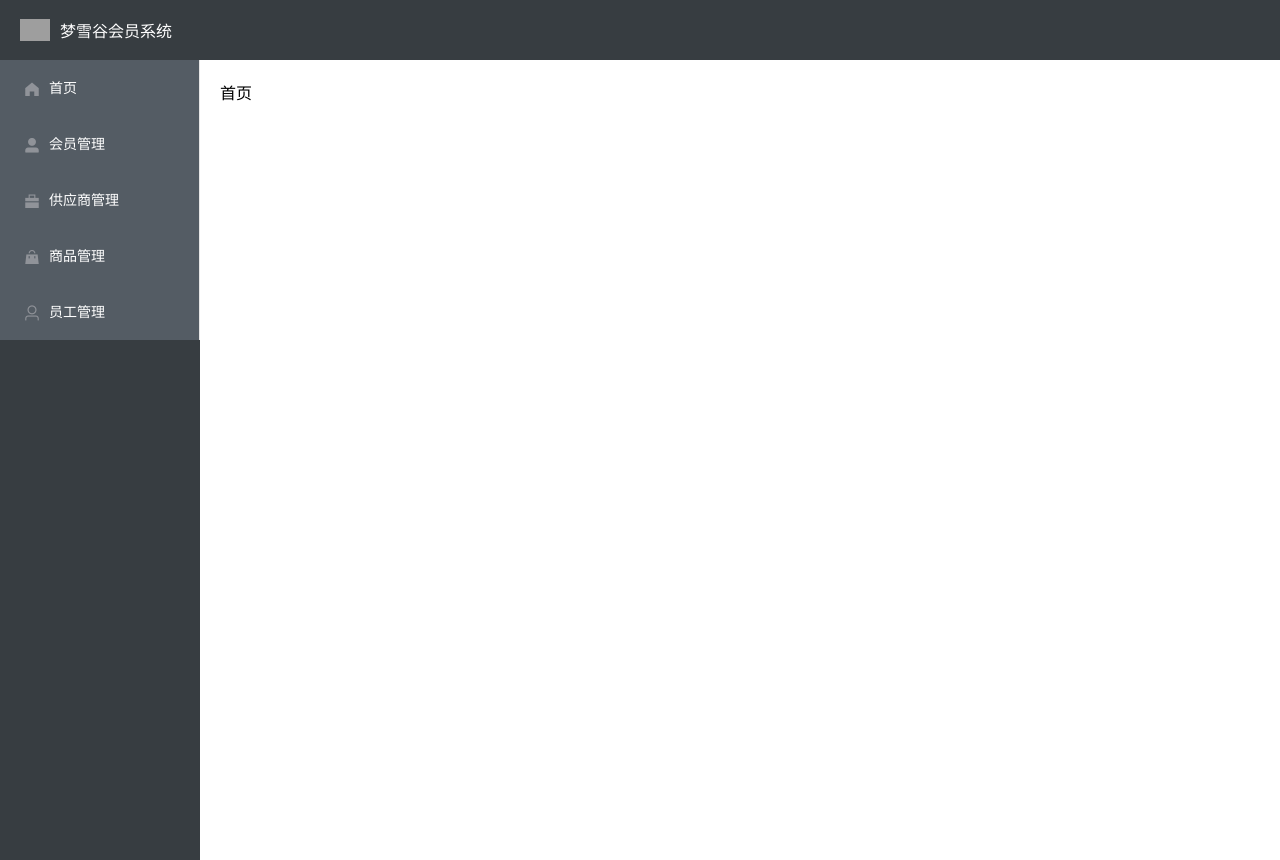
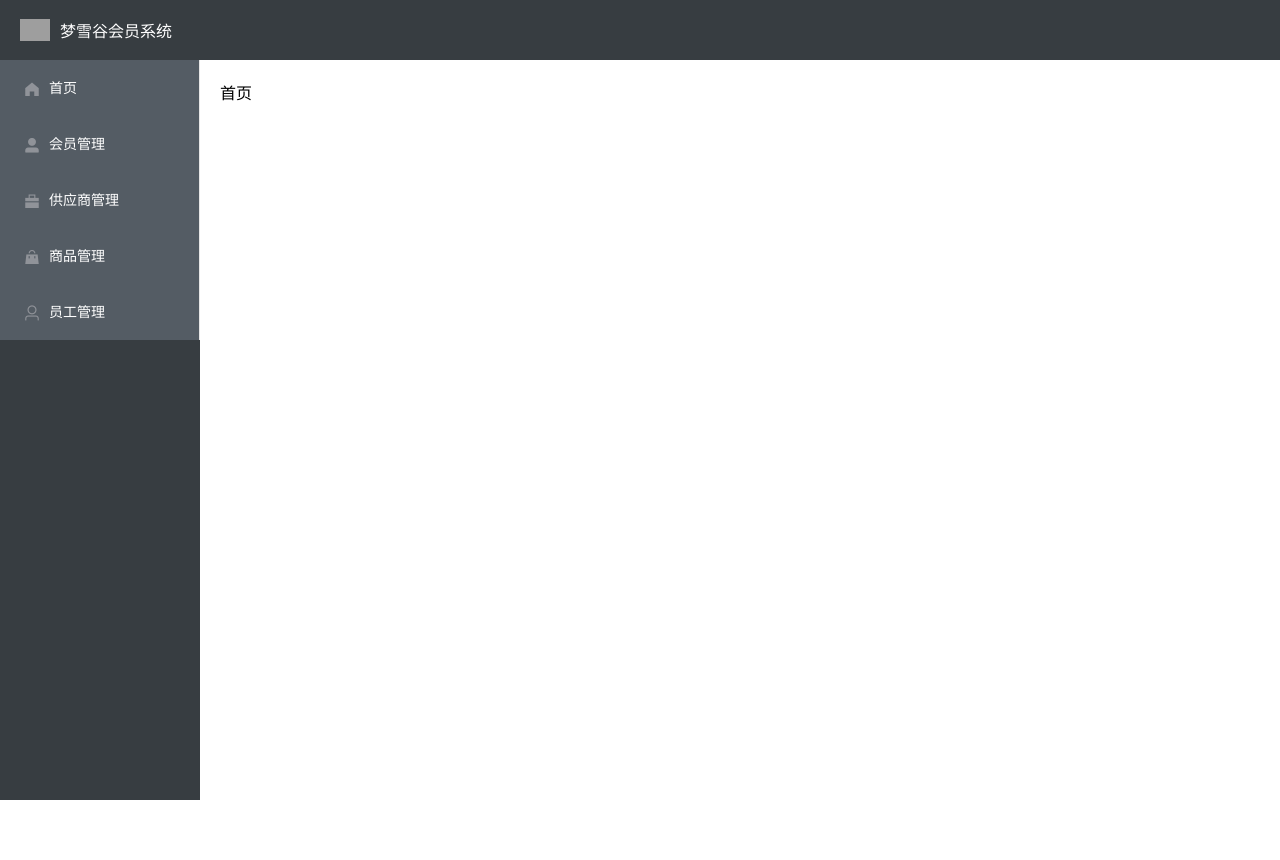
Before and after one commit to BuJiaW/manger, a Vue app in the folder app-shop/: page /#/index in a window 1280 px wide. After the commit the page ends 800 px from the top, so only its background shows below. Built offline with nearby package versions, Linux system fonts and the light colour scheme; grey boxes are pictures that could not be loaded.

Commit message:
调试高度

```diff
--- a/app-shop/src/components/Layout.vue
+++ b/app-shop/src/components/Layout.vue
@@ -8,21 +8,21 @@
         </div>
       </el-header>
       <el-container>
-        <asides/>
-        <mains/>
+        <asides />
+        <mains />
       </el-container>
     </el-container>
   </div>
 </template>
 
 <script>
-import Asides from './aside'
-import Mains from './main'
+import Asides from "./aside";
+import Mains from "./main";
 export default {
   // 组件参数 接收来自父组件的数据
   props: [],
   // 局部注册的组件
-  components: {Asides,Mains},
+  components: { Asides, Mains },
   // 组件状态值
   data() {
     return {};
@@ -32,7 +32,9 @@ export default {
   // 侦听器
   watch: {},
   // 组件方法
-  methods: {},
+  methods: {
+
+  },
   // 以下是生命周期钩子 注：没用到的钩子请自行删除
   /**
    * 在实例初始化之后，组件属性计算之前，如data属性等
@@ -97,13 +99,13 @@ img {
   align-items: center;
 }
 p {
-    margin-left: 10px;
+  margin-left: 10px;
 }
 .el-aside {
-    background: #373d41;
-    min-height: 800px;
+  background: #373d41;
+  min-height: 500px;
 }
 .el-menu {
-    border:none;
+  border: none;
 }
 </style>
--- a/app-shop/src/components/aside.vue
+++ b/app-shop/src/components/aside.vue
@@ -1,5 +1,5 @@
 <template>
-  <el-aside width="200px">
+  <el-aside width="200px" id="aside">
     <el-menu
       default-active="2"
       class="el-menu-vertical-demo"
@@ -40,15 +40,20 @@ export default {
   components: {},
   // 组件状态值
   data() {
-    return {
-    };
+    return {};
   },
   // 计算属性
   computed: {},
   // 侦听器
   watch: {},
   // 组件方法
-  methods: {},
+  methods: {
+    setAside() {
+      let html = document.documentElement || document.body;
+      let height = html.clientHeight - 60;
+      aside.style.height = height + "px";
+    }
+  },
   // 以下是生命周期钩子 注：没用到的钩子请自行删除
   /**
    * 在实例初始化之后，组件属性计算之前，如data属性等
@@ -66,7 +71,9 @@ export default {
    * el 被新创建的 vm.$ el 替换，并挂载到实例上去之后调用该钩子。
    * 如果 root 实例挂载了一个文档内元素，当 mounted 被调用时 vm.$ el 也在文档内。
    */
-  mounted() {},
+  mounted() {
+      this.setAside();
+  },
   /**
    * 数据更新时调用，发生在虚拟 DOM 重新渲染和打补丁之前。
    * 你可以在这个钩子中进一步地更改状态，这不会触发附加的重渲染过程。
```
